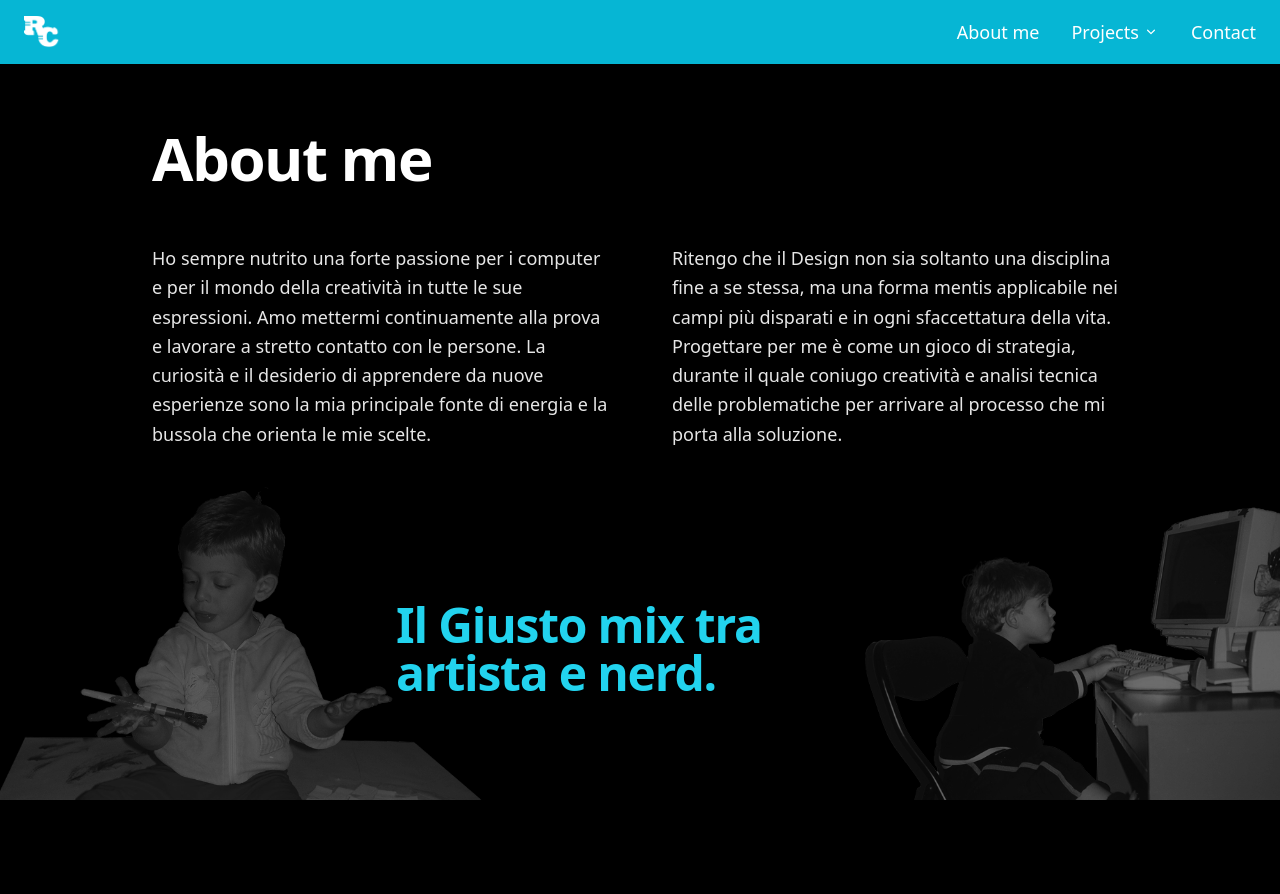
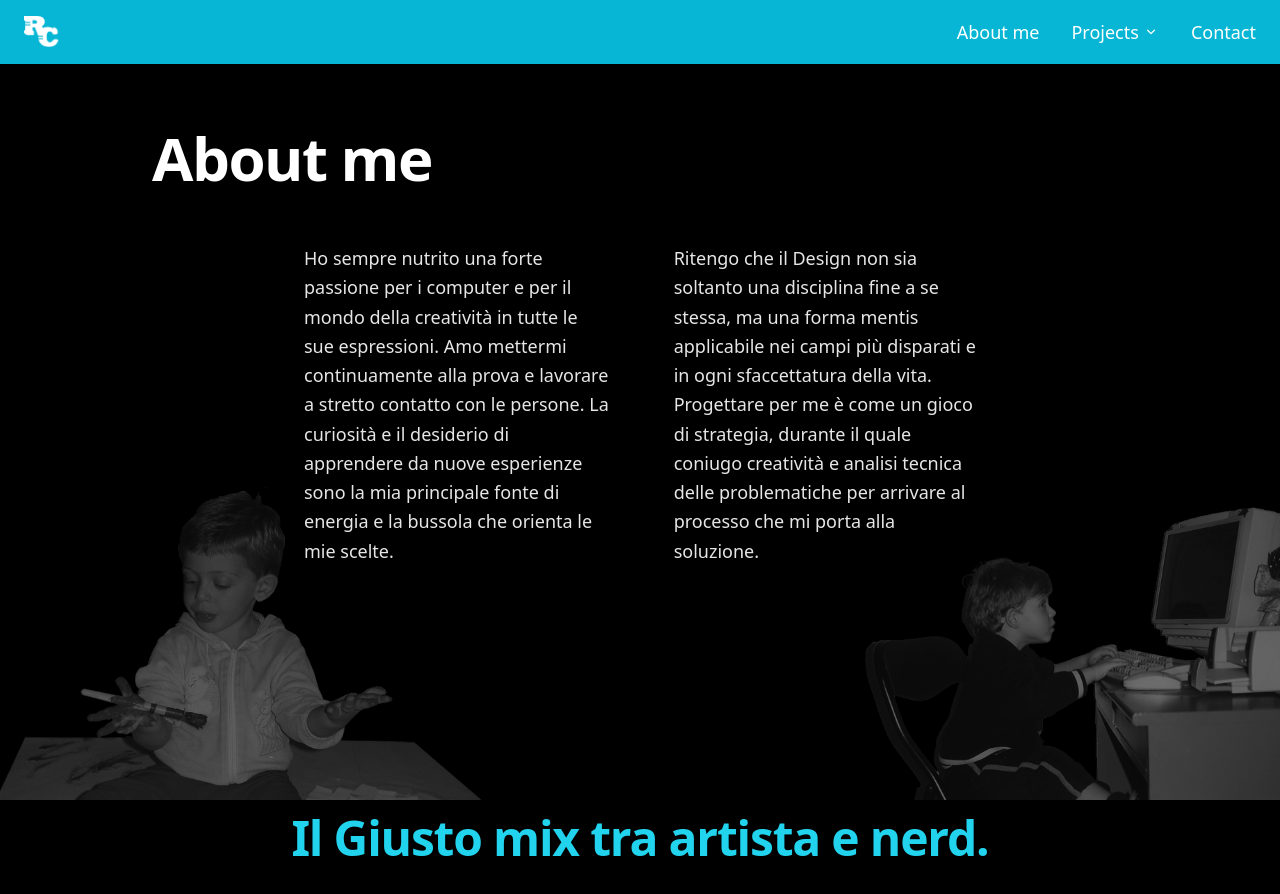
Before and after one commit to Riccardocassis/personal-website-2025, a Vue app: page /about in a window 1280 px wide. Shown: the top 894 px of the page. Built offline with nearby package versions, Linux system fonts and the light colour scheme.

Commit message:
Ristrutturato il layout della pagina About: migliorata la struttura dei testi e delle immagini per una presentazione più chiara e armoniosa.

```diff
--- a/src/pages/About.vue
+++ b/src/pages/About.vue
@@ -1,24 +1,29 @@
 <template>
   <section class="pt-32 max-w-5xl mx-auto px-6 relative">
   <h1 class="text-6xl font-extrabold mb-14 tracking-tight text-white drop-shadow-lg">About me</h1>
-    <div class="flex gap-16 mb-16">
-      <p class="flex-1 text-white/90 text-lg leading-relaxed drop-shadow-sm">
+    <div class="flex flex-col md:flex-row gap-8 md:gap-16 mb-16 max-w-2xl mx-auto text-center md:text-left">
+      <p class="text-white/90 text-lg leading-relaxed drop-shadow-sm">
         Ho sempre nutrito una forte passione per i computer e per il mondo della creatività in tutte le sue espressioni. Amo mettermi continuamente alla prova e lavorare a stretto contatto con le persone. La curiosità e il desiderio di apprendere da nuove esperienze sono la mia principale fonte di energia e la bussola che orienta le mie scelte.
       </p>
-  <p class="flex-1 text-white/90 text-lg leading-relaxed drop-shadow-sm">
+      <p class="text-white/90 text-lg leading-relaxed drop-shadow-sm">
         Ritengo che il Design non sia soltanto una disciplina fine a se stessa, ma una forma mentis applicabile nei campi più disparati e in ogni sfaccettatura della vita. Progettare per me è come un gioco di strategia, durante il quale coniugo creatività e analisi tecnica delle problematiche per arrivare al processo che mi porta alla soluzione.
       </p>
     </div>
     <div class="w-full flex flex-col items-center justify-center mt-16">
-    <div class="fixed left-0 bottom-0 w-[38vw] min-w-[320px] max-w-none z-0">
-      <img src="../assets/ioartista.png" alt="Artista" class="w-full object-contain opacity-70 transition duration-300" />
-    </div>
-    <div class="fixed right-0 bottom-0 w-[38vw] min-w-[320px] max-w-none z-0">
-      <img src="../assets/ionerd.png" alt="Nerd" class="w-full object-contain opacity-70 transition duration-300" />
-    </div>
-        <div class="relative w-full h-[400px] mt-2 z-10">
-    <h2 class="absolute left-1/2 -translate-x-1/2 top-[80px] w-auto text-4xl md:text-5xl font-bold text-cyan-400 flex justify-center items-center tracking-tight drop-shadow-lg transition duration-300" style="position:absolute;">Il Giusto mix tra artista e nerd.</h2>
-        </div>
+      <!-- Desktop: immagini ai lati -->
+      <div class="fixed left-0 bottom-0 w-[38vw] min-w-[320px] max-w-none z-0 hidden md:block">
+        <img src="../assets/ioartista.png" alt="Artista" class="w-full object-contain opacity-70 transition duration-300" />
+      </div>
+      <div class="fixed right-0 bottom-0 w-[38vw] min-w-[320px] max-w-none z-0 hidden md:block">
+        <img src="../assets/ionerd.png" alt="Nerd" class="w-full object-contain opacity-70 transition duration-300" />
+      </div>
+      <!-- Mobile: una sola foto sotto il titolo -->
+      <div class="block md:hidden w-full flex justify-center mb-6">
+        <img src="../assets/ioartista.png" alt="Artista" class="w-[70vw] max-w-xs object-contain opacity-70" />
+      </div>
+      <div class="relative w-full h-[400px] mt-2 z-10 flex items-center justify-center">
+        <h2 class="w-full text-4xl md:text-5xl font-bold text-cyan-400 flex justify-center items-center tracking-tight drop-shadow-lg transition duration-300 text-center">Il Giusto mix tra artista e nerd.</h2>
+      </div>
     </div>
   </section>
 </template>
```
